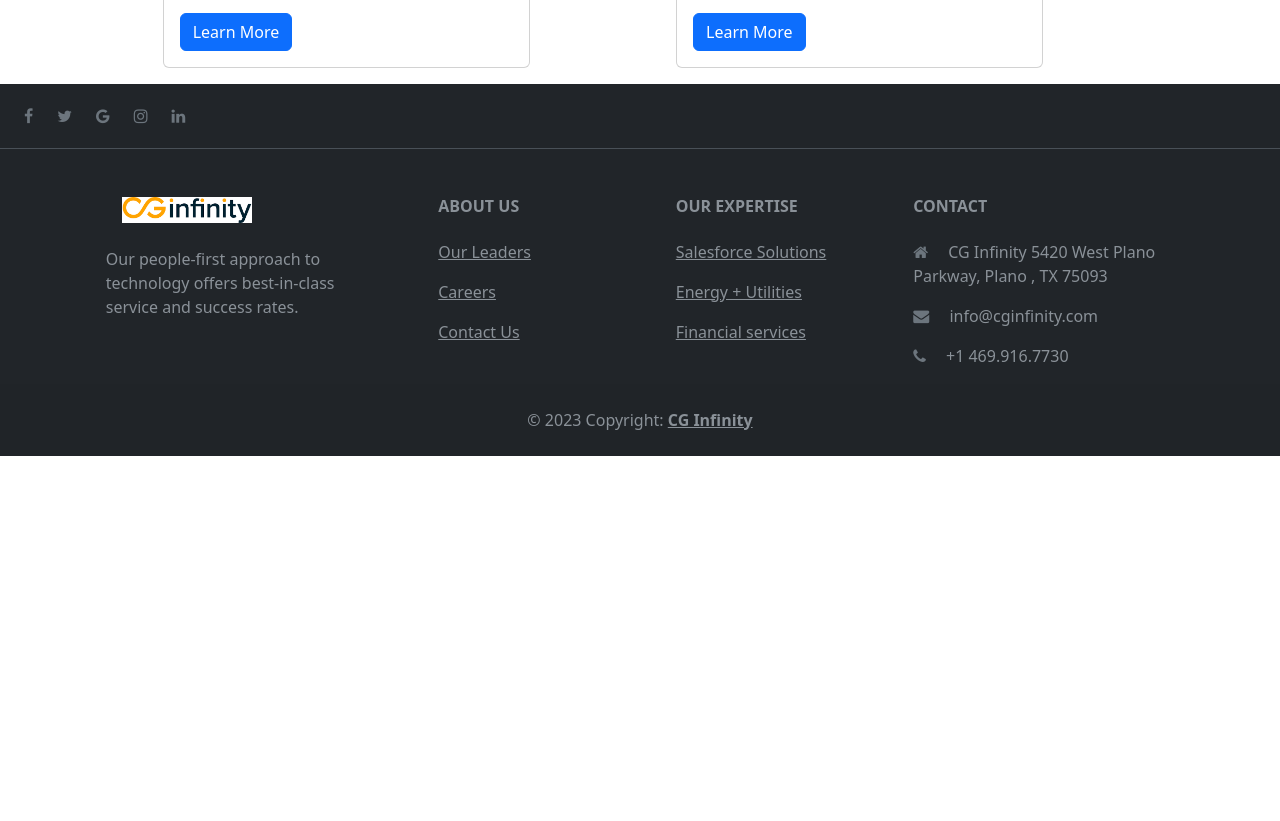
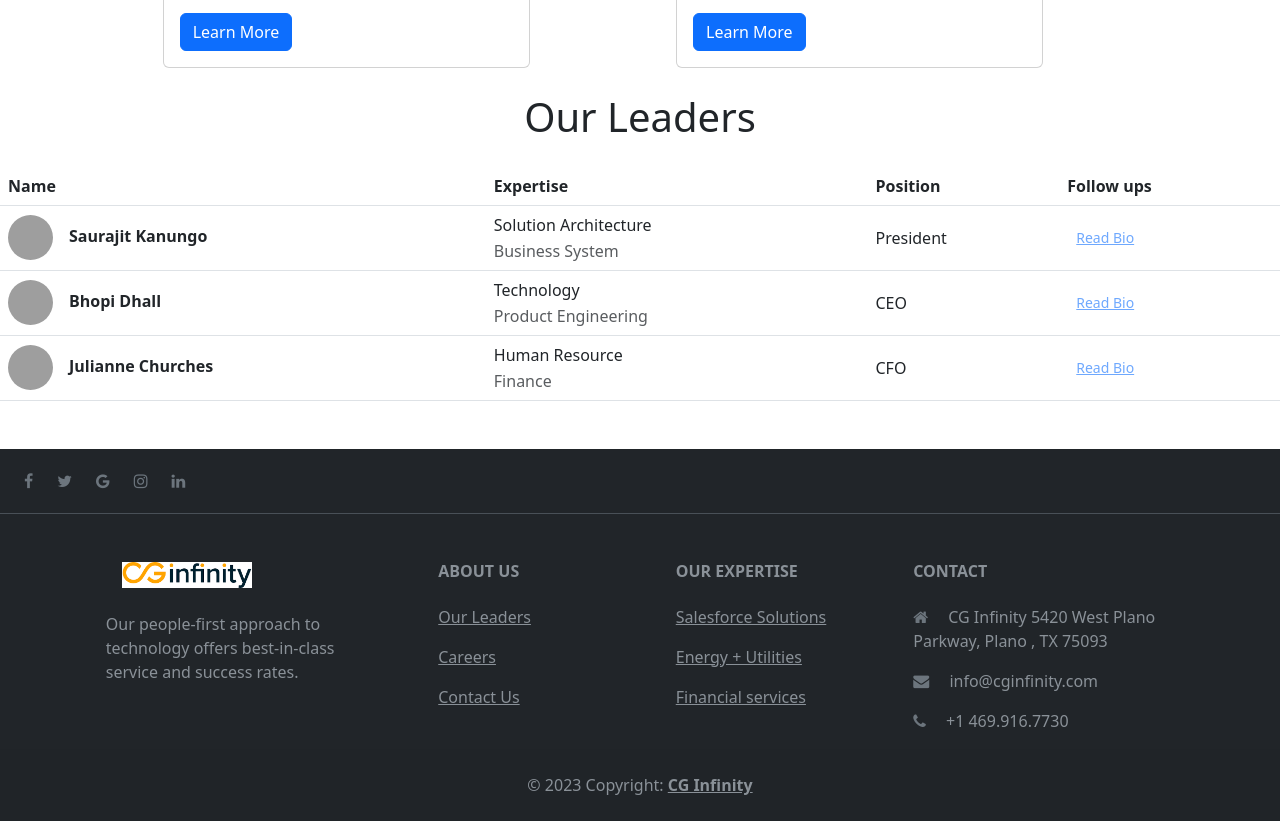
Before and after one commit to Sanchit192/CGinfinty_project, a plain HTML site: page index.html in a window 1280 px wide. Shown: the part 1135-1956 px from the top of the page. Before the commit the page ends 1591 px from the top, so only its background shows below. Drawn offline with nearby package versions, Linux system fonts and the light colour scheme; grey boxes are pictures that could not be loaded; some icons are missing.

Commit message:
table added

```diff
--- a/index.html
+++ b/index.html
@@ -93,6 +93,103 @@
               </div>
             </div>
           </div>
+        </section>
+        <section class ="mb-5">
+          <h1 class="heading1"> Our Leaders</h1>
+          <table class="table align-middle mb-0 bg-white table-hover">
+            <thead class="bg-light">
+              <tr>
+                <th>Name</th>
+                <th>Expertise</th>
+                <th>Position</th>
+                <th>Follow ups</th>
+              </tr>
+            </thead>
+            <tbody>
+              <tr>
+                <td>
+                  <div class="d-flex align-items-center">
+                    <img
+                        src="https://cginfinity.com/wp-content/uploads/2022/04/image001-4.jpg"
+                        alt=""
+                        style="width: 45px; height: 45px"
+                        class="rounded-circle"
+                        />
+                    <div class="ms-3">
+                      <p class="fw-bold mb-1">Saurajit Kanungo</p>
+
+                    </div>
+                  </div>
+                </td>
+                <td>
+                  <p class="fw-normal mb-1">Solution Architecture</p>
+                  <p class="text-muted mb-0">Business System</p>
+                </td>
+
+                <td>President</td>
+                <td>
+                 <a href="https://cginfinity.com/about/our-leaders/"> <button type="button" class="btn btn-dark btn-link btn-sm btn-rounded" data-bs-theme="dark">
+                    Read Bio
+                  </button></a>
+                </td>
+              </tr>
+              <tr>
+                <td>
+                  <div class="d-flex align-items-center">
+                    <img
+                        src="https://cginfinity.com/wp-content/uploads/2022/04/BHOPI-DHALL-min.jpg"
+                        class="rounded-circle"
+                        alt=""
+                        style="width: 45px; height: 45px"
+                        />
+                    <div class="ms-3">
+                      <p class="fw-bold mb-1">Bhopi Dhall</p>
+
+                    </div>
+                  </div>
+                </td>
+                <td>
+                  <p class="fw-normal mb-1">Technology</p>
+                  <p class="text-muted mb-0">Product Engineering</p>
+                </td>
+
+                <td>CEO</td>
+                <td>
+                  <a href="https://cginfinity.com/about/our-leaders/"> <button type="button" class="btn btn-dark btn-link btn-sm btn-rounded" data-bs-theme="dark">
+                    Read Bio
+                  </button></a>
+                </td>
+              </tr>
+              <tr>
+                <td>
+                  <div class="d-flex align-items-center">
+                    <img
+                        src="https://cginfinity.com/wp-content/uploads/2022/04/JULIANNE-CHURCHES-min.jpg"
+                        class="rounded-circle"
+                        alt=""
+                        style="width: 45px; height: 45px"
+                        />
+                    <div class="ms-3">
+                      <p class="fw-bold mb-1">Julianne Churches</p>
+
+                    </div>
+                  </div>
+                </td>
+                <td>
+                  <p class="fw-normal mb-1">Human Resource</p>
+                  <p class="text-muted mb-0">Finance</p>
+                </td>
+
+                <td>CFO</td>
+                <td>
+                  <a href="https://cginfinity.com/about/our-leaders/"> <button type="button" class="btn btn-dark btn-link btn-sm btn-rounded" data-bs-theme="dark">
+                    Read Bio
+                  </button></a>
+                </td>
+              </tr>
+            </tbody>
+          </table>
+
         </section>
           <!-- Footer -->
           <footer class="text-center text-lg-start bg-dark text-muted" data-bs-theme="dark" >
```
